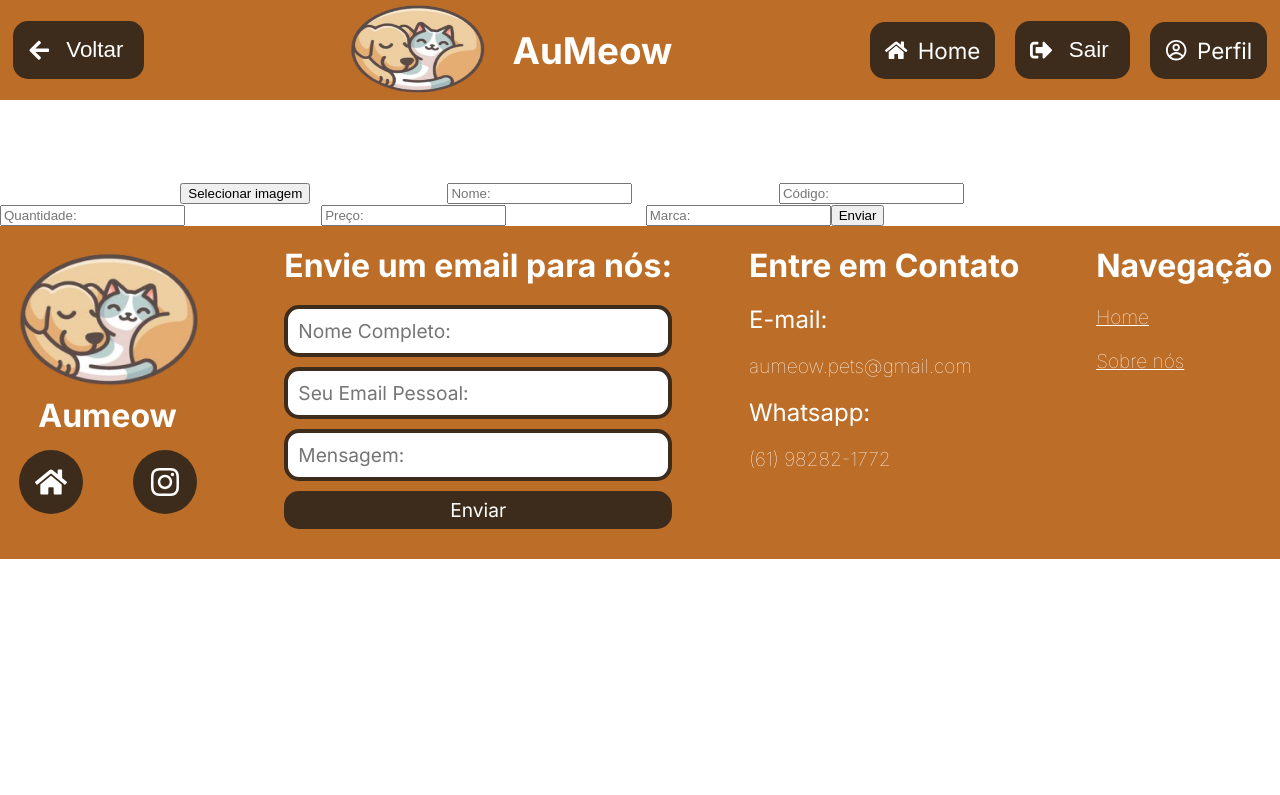
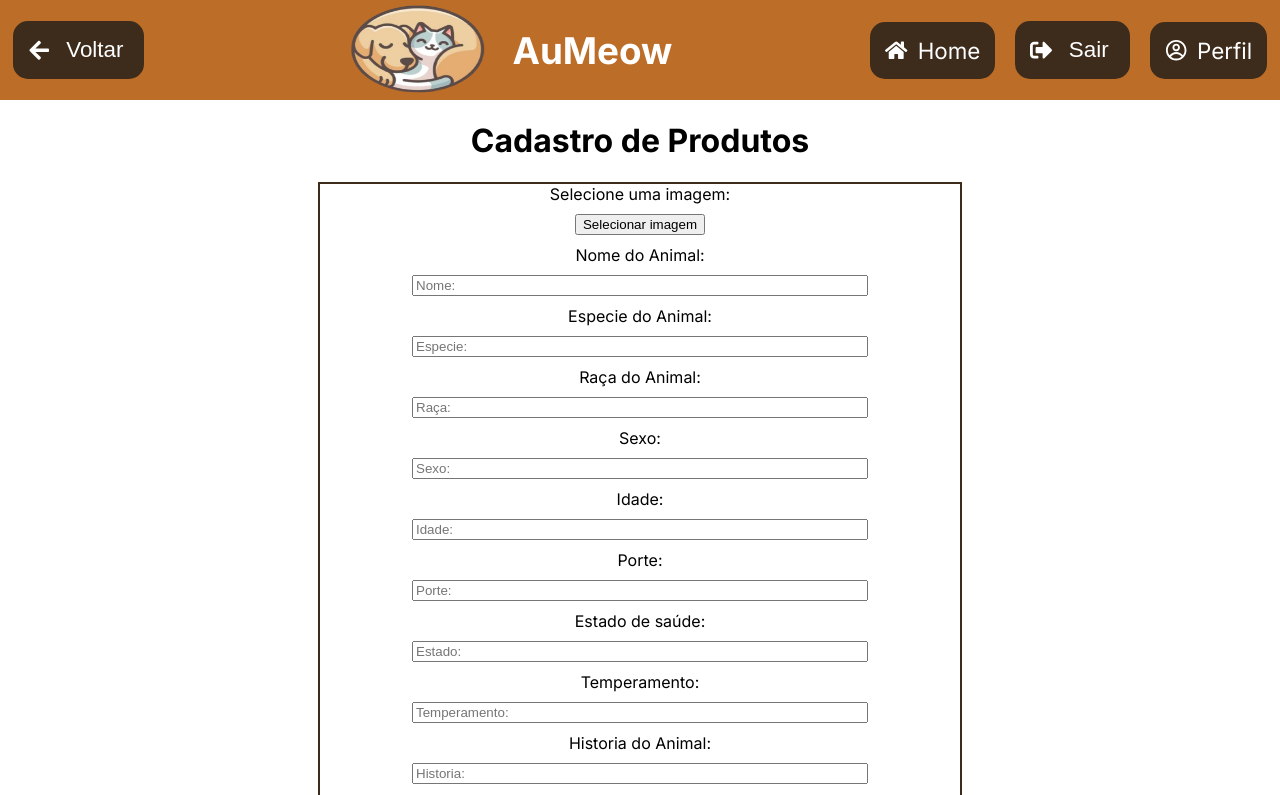
Before and after one commit to lucasshibata/aumeow_web, a React (Create React App) app: page /CadastroDeAdocao in a window 1280 px wide. Shown: the top 795 px of the page. Built offline with nearby package versions, Linux system fonts and the light colour scheme; no server answers.

Commit message:
terminado cadastro de adoção, só falta estilizar

```diff
--- a/src/components/screens/CadastroDeAdocao/CadastroDeAdocao.css
+++ b/src/components/screens/CadastroDeAdocao/CadastroDeAdocao.css
@@ -0,0 +1,29 @@
+.ContainerCadastroDeAdocao{
+    width: 100%;
+    min-height: 100vh;
+    display: flex;
+    flex-direction: column;
+    & .InnercontainerCadastroDeAdocao{
+        flex: 1;
+        display: flex;
+        flex-direction: column;
+        align-items: center;
+        & .TitleCadastroDeAdocao{
+            color: var(--preto);
+        }
+        & .FormContainerCadastroDeAdocao{
+            display: flex;
+            flex-direction: column;
+            align-items: center;
+            width: 50%;
+            gap: 10px;
+            border: solid 2px var(--marrom-btn);
+            & .txtCadastroDeAdocao{
+                color: var(--preto);
+            }
+            & .InputTextCadastroDeAdocao{
+                width: 70%;
+            }
+        }
+    }
+}
--- a/src/components/screens/CadastroDeAdocao/CadastroDeAdocao.tsx
+++ b/src/components/screens/CadastroDeAdocao/CadastroDeAdocao.tsx
@@ -1,9 +1,11 @@
 import { useState, useRef } from "react";
 import { ref, database, auth, get, set, push} from "../../firebase/Firebase";
+import s3 from "../../aws/aws-config";
 import { useNavigate } from "react-router-dom";
 import { useForm } from "react-hook-form";
 import Header from "../../layout/Header";
 import Footer from "../../layout/Footer";
+import "./CadastroDeAdocao.css";
 
 interface AdocaoData {
     Nome: string;
@@ -16,8 +18,9 @@ interface AdocaoData {
     Temperamento: string;
     HistoriaDoAnimal: string;
     NomeResponsavel: string;
-    UIDResponsavel: string;
     EmailResponsavel: string;
+    UIDCadastrante: string;
+    EmailCadastrante: string;
 }
 
 export default function CadastroDeAdocao(){
@@ -51,11 +54,10 @@ export default function CadastroDeAdocao(){
         setUploading(true);
 
         const user = auth.currentUser;
-        const productRef = push(ref(database, 'adocao')); //resolver codigo que vai ser usado como referência
+        const adocaoRef = push(ref(database, 'adocao'));
         const dbUserNameRef = ref(database, 'users/' + user?.uid + '/nome');
         const dbUserEmailRef = ref(database, 'users/' + user?.uid + '/email');
 
-        // Declare productData com a interface ProductData
         let AdocaoData: AdocaoData = {
             Nome: data.nome,
             Especie: data.especie,
@@ -66,9 +68,10 @@ export default function CadastroDeAdocao(){
             EstadoDeSaude: data.estadoDeSaude,
             Temperamento: data.temperamento,
             HistoriaDoAnimal: data.historiaDoAnimal,
-            NomeResponsavel: '',
-            UIDResponsavel: user?.uid || '',
-            EmailResponsavel: data.email
+            NomeResponsavel: data.nomeResponsavel,
+            EmailResponsavel: data.emailResponsavel,
+            UIDCadastrante: user?.uid || '',
+            EmailCadastrante: data.email
         };
 
         try {
@@ -85,22 +88,22 @@ export default function CadastroDeAdocao(){
         }
 
         // Verifica se o produto já existe
-        const productSnapshot = await get(productRef);
+        const productSnapshot = await get(adocaoRef);
         if (productSnapshot.exists()) {
             alert(`O código "${data.code}" já existe. Escolha outro.`);
             return;
         }
 
         // Salva os dados do produto no Firebase
-        await set(productRef, AdocaoData);
+        await set(adocaoRef, AdocaoData);
 
-        // Faz o upload da imagem para o S3
-        // await s3.upload({
-        //     Bucket: 'aumeow-images',
-        //     Key: `${data.code}/imagemProduto`,
-        //     Body: file,
-        //     ContentType: file.type,
-        // }).promise();
+        //Faz o upload da imagem para o S3
+        await s3.upload({
+            Bucket: 'aumeow-images',
+            Key: `${adocaoRef.key}/imagemAdocao`,
+            Body: file,
+            ContentType: file.type,
+        }).promise();
 
         alert('Produto criado com sucesso e salvo no banco!');
         console.log('Arquivo enviado com sucesso');
@@ -143,40 +146,82 @@ export default function CadastroDeAdocao(){
                         onClick={handleClick}
                         className="botaoUploadImagemCadastroDeAdocao"
                     >Selecionar imagem</button>
-                    <label className='txtCadastroDeAdocao'>Nome do produto:</label>
+                    <label className='txtCadastroDeAdocao'>Nome do Animal:</label>
                     <input
                         className='InputTextCadastroDeAdocao'
                         type='text'
                         placeholder='Nome:'
-                        {...register("name", { required: true })}
+                        {...register("nome", { required: true })}
                     />
-                    <label className='txtCadastroDeAdocao'>Código do produto:</label>
+                    <label className='txtCadastroDeAdocao'>Especie do Animal:</label>
                     <input
                         className='InputTextCadastroDeAdocao'
                         type='text'
-                        placeholder='Código:'
-                        {...register("code", { required: true })}
+                        placeholder='Especie:'
+                        {...register("especie", { required: true })}
                     />
-                    <label className='txtCadastroDeAdocao'>Quantidade em estoque:</label>
+                    <label className='txtCadastroDeAdocao'>Raça do Animal:</label>
                     <input
                         className='InputTextCadastroDeAdocao'
                         type='text'
-                        placeholder='Quantidade:'
-                        {...register("amount", { required: true })}
+                        placeholder='Raça:'
+                        {...register("raca", { required: true })}
                     />
-                    <label className='txtCadastroDeAdocao'>Preço do produto:</label>
+                    <label className='txtCadastroDeAdocao'>Sexo:</label>
                     <input
                         className='InputTextCadastroDeAdocao'
                         type='text'
-                        placeholder='Preço:'
-                        {...register("price", { required: true })}
+                        placeholder='Sexo:'
+                        {...register("sexo", { required: true })}
                     />
-                    <label className='txtCadastroDeAdocao'>Marca do produto:</label>
+                    <label className='txtCadastroDeAdocao'>Idade:</label>
                     <input
                         className='InputTextCadastroDeAdocao'
                         type='text'
-                        placeholder='Marca:'
-                        {...register("brand", { required: true })}
+                        placeholder='Idade:'
+                        {...register("idade", { required: true })}
+                    />
+                    <label className='txtCadastroDeAdocao'>Porte:</label>
+                    <input
+                        className='InputTextCadastroDeAdocao'
+                        type='text'
+                        placeholder='Porte:'
+                        {...register("porte", { required: true })}
+                    />
+                    <label className='txtCadastroDeAdocao'>Estado de saúde:</label>
+                    <input
+                        className='InputTextCadastroDeAdocao'
+                        type='text'
+                        placeholder='Estado:'
+                        {...register("estadoDeSaude", { required: true })}
+                    />
+                    <label className='txtCadastroDeAdocao'>Temperamento:</label>
+                    <input
+                        className='InputTextCadastroDeAdocao'
+                        type='text'
+                        placeholder='Temperamento:'
+                        {...register("temperamento", { required: true })}
+                    />
+                    <label className='txtCadastroDeAdocao'>Historia do Animal:</label>
+                    <input
+                        className='InputTextCadastroDeAdocao'
+                        type='text'
+                        placeholder='Historia:'
+                        {...register("historiaDoAnimal", { required: true })}
+                    />
+                    <label className='txtCadastroDeAdocao'>Nome do Responsável:</label>
+                    <input
+                        className='InputTextCadastroDeAdocao'
+                        type='text'
+                        placeholder='Responsável:'
+                        {...register("nomeResponsavel", { required: true })}
+                    />
+                    <label className='txtCadastroDeAdocao'>Email do Responsável:</label>
+                    <input
+                        className='InputTextCadastroDeAdocao'
+                        type='text'
+                        placeholder='Email do Responsável:'
+                        {...register("emailResponsavel", { required: true })}
                     />
                     <input
                         className='SubmitCadastroDeAdocao'
```
